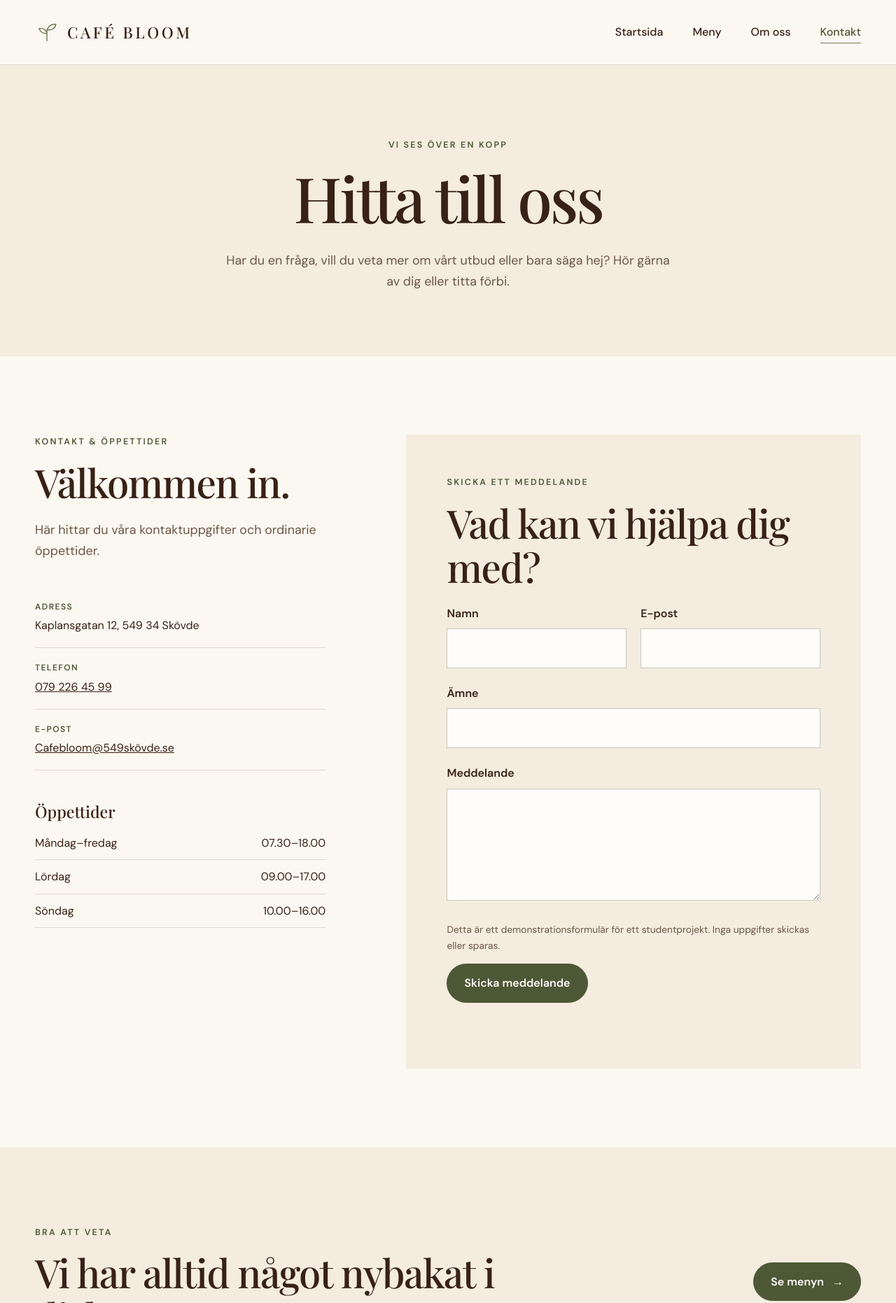
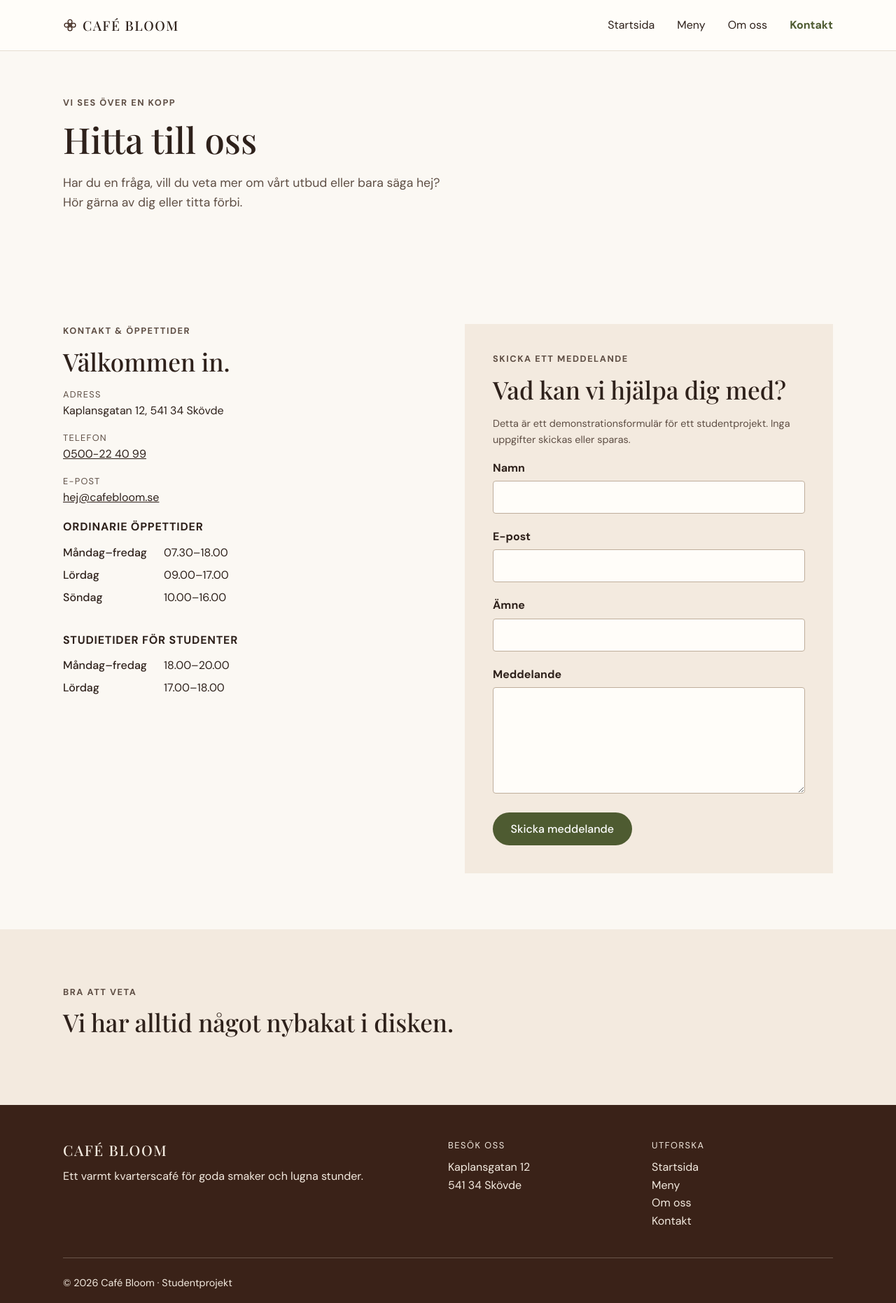
Before and after one commit to njahsy05-ops/cafe-bloom, a plain HTML site: page kontakt.html in a window 1280 px wide. Shown: the top 1862 px of the page at 70% size. Drawn offline with nearby package versions, Linux system fonts and the light colour scheme.

Commit message:
Bygg om kontaktsidan med öppettider och formulär

```diff
--- a/kontakt.html
+++ b/kontakt.html
@@ -1,133 +1,162 @@
-<!doctype html>
+<!DOCTYPE html>
 <html lang="sv">
+<head>
+  <meta charset="UTF-8">
+  <meta name="viewport" content="width=device-width, initial-scale=1.0">
+  <meta name="description" content="Hitta till Café Bloom i Skövde. Adress, öppettider, studietider och kontaktformulär.">
+  <link rel="icon" href="images/logo.svg" type="image/svg+xml">
+  <title>Café Bloom – Kontakt</title>
 
-<head>
-  <meta charset="UTF-8" />
-  <meta name="viewport" content="width=device-width, initial-scale=1.0" />
-  <meta name="description" content="Kontakta Café Bloom och se våra öppettider." />
-  <title>Café Bloom | Kontakt</title>
-  <link rel="stylesheet" href="./styles.css" />
-  <script type="module" src="./script.js"></script>
+  <!-- Typsnitt från Google Fonts -->
+  <link rel="preconnect" href="https://fonts.googleapis.com">
+  <link rel="preconnect" href="https://fonts.gstatic.com" crossorigin>
+  <link href="https://fonts.googleapis.com/css2?family=DM+Sans:wght@400;500;700&amp;family=Playfair+Display:wght@500&amp;display=swap" rel="stylesheet">
+
+  <link rel="stylesheet" href="css/style.css">
+  <script src="js/main.js" defer></script>
 </head>
-
 <body>
   <a class="skip-link" href="#main">Hoppa till innehållet</a>
+
+  <!-- ===== Header med logga och navigering ===== -->
   <header class="site-header">
-    <div class="nav-shell"><a class="brand" href="./index.html" aria-label="Café Bloom, startsida"><svg
-          class="brand-mark" viewBox="0 0 48 48" aria-hidden="true">
-          <path d="M24 42V19m0 8C17 27 11 23 8 17c8-2 14 1 16 10Zm0-8c4-8 10-12 18-11-1 8-7 13-18 11Z" fill="none"
-            stroke="currentColor" stroke-width="2" />
-        </svg><span class="brand-name">CAFÉ BLOOM</span></a><button class="menu-toggle" type="button"
-        aria-expanded="false" aria-controls="site-navigation"
-        aria-label="Öppna meny"><span></span><span></span><span></span></button>
-      <nav class="site-nav" id="site-navigation" aria-label="Huvudmeny">
+    <div class="container header-inner">
+      <a class="logo" href="index.html">
+        <img src="images/logo.svg" alt="" width="20" height="20">
+        CAFÉ BLOOM
+      </a>
+
+      <button class="nav-toggle" type="button" aria-expanded="false" aria-controls="main-nav" aria-label="Öppna meny">
+        <span aria-hidden="true">☰</span>
+      </button>
+
+      <nav class="main-nav" id="main-nav" aria-label="Huvudmeny">
         <ul>
-          <li><a href="./index.html">Startsida</a></li>
-          <li><a href="./meny.html">Meny</a></li>
-          <li><a href="./om-oss.html">Om oss</a></li>
-          <li><a href="./kontakt.html" aria-current="page">Kontakt</a></li>
+          <li><a href="index.html">Startsida</a></li>
+          <li><a href="meny.html">Meny</a></li>
+          <li><a href="om-oss.html">Om oss</a></li>
+          <li><a href="kontakt.html" aria-current="page">Kontakt</a></li>
         </ul>
       </nav>
     </div>
   </header>
 
   <main id="main">
-    <header class="page-hero">
+
+    <!-- ===== Hero ===== -->
+    <section class="hero">
       <div class="container">
         <p class="eyebrow">Vi ses över en kopp</p>
         <h1>Hitta till oss</h1>
-        <p class="lead">Har du en fråga, vill du veta mer om vårt utbud eller bara säga hej? Hör gärna av dig eller
-          titta förbi.</p>
+        <p class="lead">Har du en fråga, vill du veta mer om vårt utbud eller bara säga hej? Hör gärna av dig eller titta förbi.</p>
       </div>
-    </header>
+    </section>
 
+    <!-- ===== Kontaktuppgifter och formulär ===== -->
     <section class="section">
-      <div class="container contact-layout">
-        <div>
-          <p class="eyebrow">Kontakt & öppettider</p>
+      <div class="container contact-grid">
+
+        <div class="contact-info">
+          <p class="eyebrow">Kontakt &amp; öppettider</p>
           <h2>Välkommen in.</h2>
-          <p class="lead">Här hittar du våra kontaktuppgifter och ordinarie öppettider.</p>
-          <ul class="contact-list">
-            <li><strong>Adress</strong>Kaplansgatan 12, 549 34 Skövde</li>
-            <li><strong>Telefon</strong><a href="tel:+46792264599">079 226 45 99</a></li>
-            <li><strong>E-post</strong><a href="mailto:Cafebloom@549skövde.se">Cafebloom@549skövde.se</a></li>
-          </ul>
-          <h3>Öppettider</h3>
-          <table class="hours">
+
+          <address>
+            <p><span class="contact-label">Adress</span>Kaplansgatan 12, 541 34 Skövde</p>
+            <p><span class="contact-label">Telefon</span><a href="tel:+46500224099">0500-22 40 99</a></p>
+            <p><span class="contact-label">E-post</span><a href="mailto:hej@cafebloom.se">hej@cafebloom.se</a></p>
+          </address>
+
+          <table class="hours-table">
+            <caption>Ordinarie öppettider</caption>
             <tbody>
-              <tr>
-                <td>Måndag–fredag</td>
-                <td>07.30–18.00</td>
-              </tr>
-              <tr>
-                <td>Lördag</td>
-                <td>09.00–17.00</td>
-              </tr>
-              <tr>
-                <td>Söndag</td>
-                <td>10.00–16.00</td>
-              </tr>
+              <tr><th scope="row">Måndag–fredag</th><td>07.30–18.00</td></tr>
+              <tr><th scope="row">Lördag</th><td>09.00–17.00</td></tr>
+              <tr><th scope="row">Söndag</th><td>10.00–16.00</td></tr>
+            </tbody>
+          </table>
+
+          <table class="hours-table">
+            <caption>Studietider för studenter</caption>
+            <tbody>
+              <tr><th scope="row">Måndag–fredag</th><td>18.00–20.00</td></tr>
+              <tr><th scope="row">Lördag</th><td>17.00–18.00</td></tr>
             </tbody>
           </table>
         </div>
 
-        <div class="form-card">
+        <div class="form-box">
           <p class="eyebrow">Skicka ett meddelande</p>
           <h2>Vad kan vi hjälpa dig med?</h2>
-          <form class="contact-form" novalidate>
-            <div class="field-row">
-              <div class="field"><label for="name">Namn</label><input id="name" name="name" type="text"
-                  autocomplete="name" required /></div>
-              <div class="field"><label for="email">E-post</label><input id="email" name="email" type="email"
-                  autocomplete="email" required /></div>
+          <p class="form-info">Detta är ett demonstrationsformulär för ett studentprojekt. Inga uppgifter skickas eller sparas.</p>
+
+          <!-- novalidate: webbläsarens egna rutor stängs av, JavaScript sköter valideringen -->
+          <form id="contact-form" novalidate>
+            <div class="form-group">
+              <label for="name">Namn</label>
+              <input type="text" id="name" name="name" autocomplete="name" required aria-describedby="name-error">
+              <p class="error-message" id="name-error"></p>
             </div>
-            <div class="field"><label for="subject">Ämne</label><input id="subject" name="subject" type="text"
-                required /></div>
-            <div class="field"><label for="message">Meddelande</label><textarea id="message" name="message"
-                required></textarea></div>
-            <p class="form-note">Detta är ett demonstrationsformulär för ett studentprojekt. Inga uppgifter skickas
-              eller sparas.</p>
-            <button class="button" type="submit">Skicka meddelande</button>
-            <p class="form-status" role="status" aria-live="polite"></p>
+
+            <div class="form-group">
+              <label for="email">E-post</label>
+              <input type="email" id="email" name="email" autocomplete="email" required aria-describedby="email-error">
+              <p class="error-message" id="email-error"></p>
+            </div>
+
+            <div class="form-group">
+              <label for="subject">Ämne</label>
+              <input type="text" id="subject" name="subject" required aria-describedby="subject-error">
+              <p class="error-message" id="subject-error"></p>
+            </div>
+
+            <div class="form-group">
+              <label for="message">Meddelande</label>
+              <textarea id="message" name="message" rows="6" required aria-describedby="message-error"></textarea>
+              <p class="error-message" id="message-error"></p>
+            </div>
+
+            <button class="btn" type="submit">Skicka meddelande</button>
+            <p class="form-success" id="form-success" role="status"></p>
           </form>
         </div>
+
       </div>
     </section>
 
-    <section class="section section--cream">
-      <div class="container cta-band">
-        <div>
-          <p class="eyebrow">Bra att veta</p>
-          <h2>Vi har alltid något nybakat i disken.</h2>
-        </div><a class="button" href="./meny.html">Se menyn <span aria-hidden="true">→</span></a>
+    <!-- ===== Bra att veta ===== -->
+    <section class="section section-beige">
+      <div class="container">
+        <p class="eyebrow">Bra att veta</p>
+        <h2>Vi har alltid något nybakat i disken.</h2>
       </div>
     </section>
+
   </main>
 
+  <!-- ===== Footer ===== -->
   <footer class="site-footer">
     <div class="container">
       <div class="footer-grid">
         <div>
-          <div class="footer-brand">CAFÉ BLOOM</div>
+          <p class="footer-logo">CAFÉ BLOOM</p>
           <p>Ett varmt kvarterscafé för goda smaker och lugna stunder.</p>
         </div>
         <div>
-          <div class="footer-title">Besök oss</div>
-          <p>Kaplansgatan 12<br />549 34 Skövde</p>
+          <p class="footer-title">Besök oss</p>
+          <address>Kaplansgatan 12<br>541 34 Skövde</address>
         </div>
-        <div>
-          <div class="footer-title">Utforska</div>
-          <ul class="footer-links">
-            <li><a href="./index.html">Startsida</a></li>
-            <li><a href="./meny.html">Meny</a></li>
-            <li><a href="./om-oss.html">Om oss</a></li>
+        <nav aria-label="Sidfotsmeny">
+          <p class="footer-title">Utforska</p>
+          <ul>
+            <li><a href="index.html">Startsida</a></li>
+            <li><a href="meny.html">Meny</a></li>
+            <li><a href="om-oss.html">Om oss</a></li>
+            <li><a href="kontakt.html">Kontakt</a></li>
           </ul>
-        </div>
+        </nav>
       </div>
-      <div class="footer-bottom">© <span data-year></span> Café Bloom · Studentprojekt</div>
+      <p class="footer-bottom">© 2026 Café Bloom · Studentprojekt</p>
     </div>
   </footer>
-  <script>document.querySelectorAll("[data-year]").forEach((el) => el.textContent = new Date().getFullYear());</script>
 </body>
-
 </html>
```
